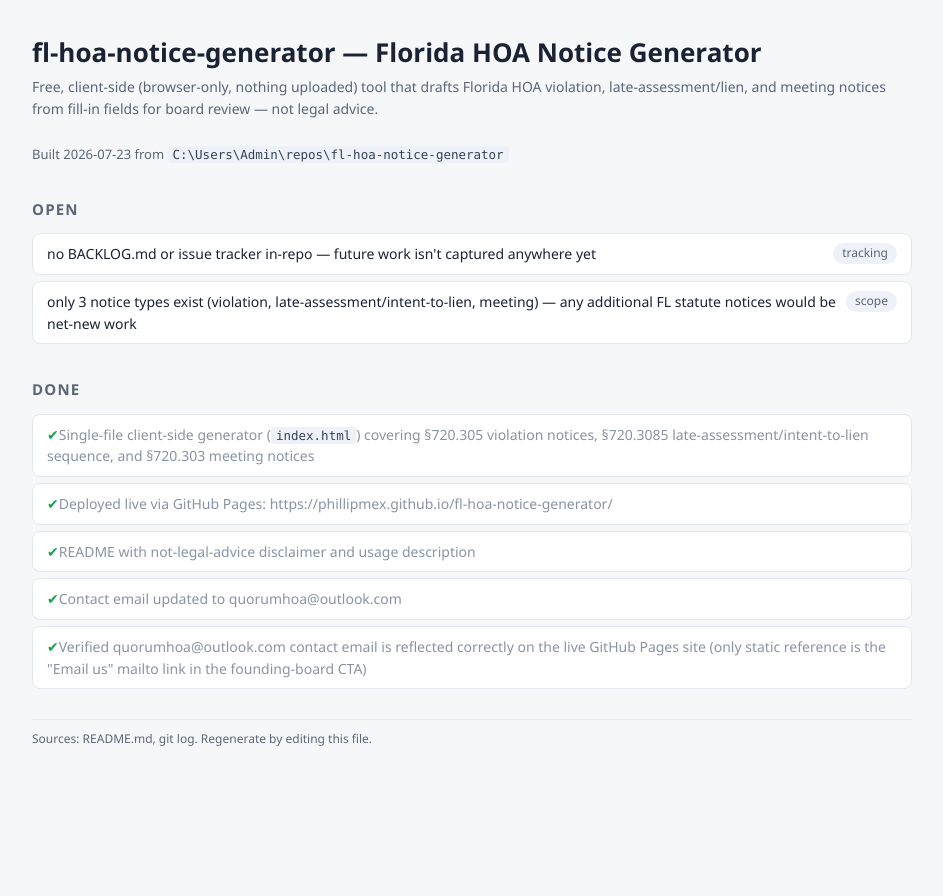
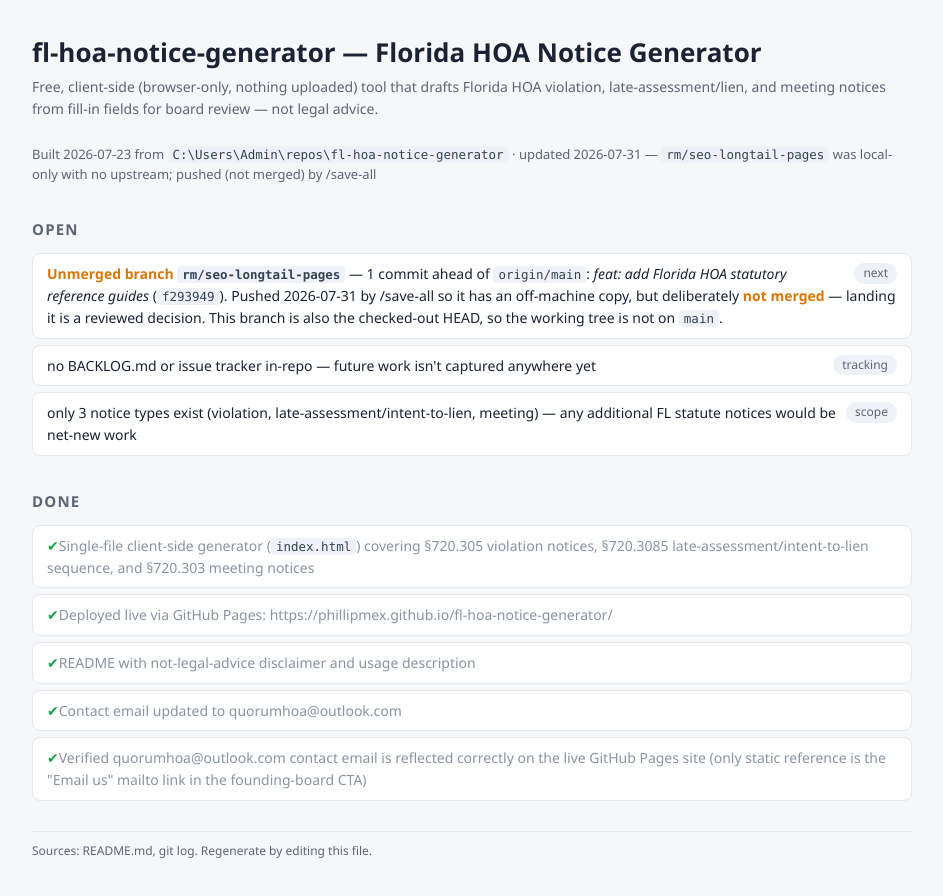
Before and after one commit to phillipmex/fl-hoa-notice-generator, a plain HTML site: page Todo.html in a window 1280 px wide. Shown: the whole page, without its empty margins (168-1111 px from the left). Before the commit the page ends 813 px from the top, so only its background shows below. Drawn offline with Linux system fonts and the light colour scheme.

Commit message:
chore: update build info and note unmerged branch details

```diff
--- a/Todo.html
+++ b/Todo.html
@@ -89,10 +89,11 @@
 
   <h1>fl-hoa-notice-generator — Florida HOA Notice Generator</h1>
   <p class="subtitle">Free, client-side (browser-only, nothing uploaded) tool that drafts Florida HOA violation, late-assessment/lien, and meeting notices from fill-in fields for board review — not legal advice.</p>
-  <div class="updated">Built 2026-07-23 from <code>C:\Users\Admin\repos\fl-hoa-notice-generator</code></div>
+  <div class="updated">Built 2026-07-23 from <code>C:\Users\Admin\repos\fl-hoa-notice-generator</code> · updated 2026-07-31 — <code>rm/seo-longtail-pages</code> was local-only with no upstream; pushed (not merged) by /save-all</div>
 
   <h2>Open</h2>
   <ul class="compact">
+    <li><span class="tag">next</span><b>Unmerged branch <code>rm/seo-longtail-pages</code></b> — 1 commit ahead of <code>origin/main</code>: <i>feat: add Florida HOA statutory reference guides</i> (<code>f293949</code>). Pushed 2026-07-31 by /save-all so it has an off-machine copy, but deliberately <b>not merged</b> — landing it is a reviewed decision. This branch is also the checked-out HEAD, so the working tree is not on <code>main</code>.</li>
     <li><span class="tag">tracking</span>no BACKLOG.md or issue tracker in-repo — future work isn't captured anywhere yet</li>
     <li><span class="tag">scope</span>only 3 notice types exist (violation, late-assessment/intent-to-lien, meeting) — any additional FL statute notices would be net-new work</li>
   </ul>
```
